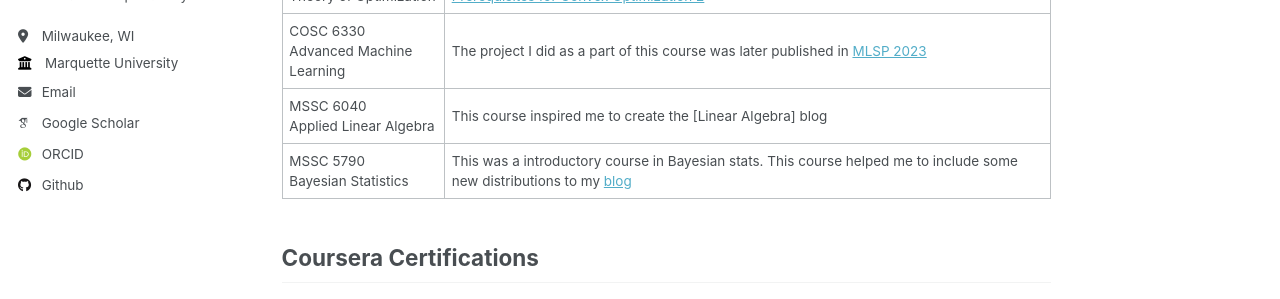
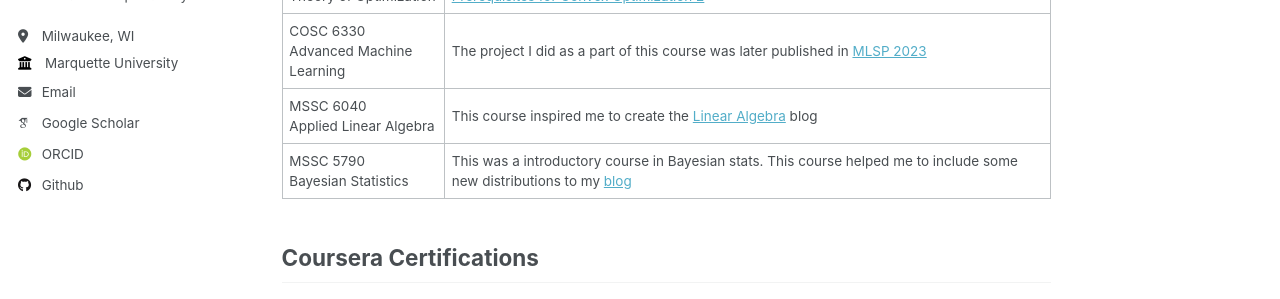
Before and after one commit to dibaloke/dibaloke.github.io, a Jekyll site: the page built from _pages/others.md, in a window 1280 px wide and 900 px high. Shown: the part 398-697 px from the top of the window. Built offline with Jekyll 4.4.1, drawn with Linux system fonts in a browser that asks for light colours; some web fonts are replaced; part of the change alters nothing that is shown.

```diff
--- a/_pages/others.md
+++ b/_pages/others.md
@@ -12,7 +12,7 @@ Following is a list of courses and projects/skills I gained during my Master's i
 |------------------|----------------------|
 |MSSC 5650 <br>Theory of Optimization| This course inspired the following two blogs [Prerequisites for Convex Optimization 1](https://dibalokechanda.github.io/posts/Prerequisites-for-Convex-Optimization1-blog/) and [Prerequisites for Convex Optimization 2](https://dibalokechanda.github.io/posts/Prerequisites-for-Convex-Optimization2-blog/)|
 |COSC 6330 <br> Advanced Machine Learning| The project I did as a part of this course was later published in [MLSP 2023](https://graph-based-mtl-fault-detection.github.io/)|
-| MSSC 6040 <br> Applied Linear Algebra| This course inspired me to create the [Linear Algebra] blog|
+| MSSC 6040 <br> Applied Linear Algebra| This course inspired me to create the [Linear Algebra](https://dibalokechanda.github.io/Linear-Algebra/) blog|
 | MSSC 5790 <br> Bayesian Statistics|This was a introductory course in Bayesian stats. This course helped me to include some new distributions to my [blog](https://dibalokechanda.github.io/posts/a-reference-guide-to-distributions-blog/) |
 
 
```
